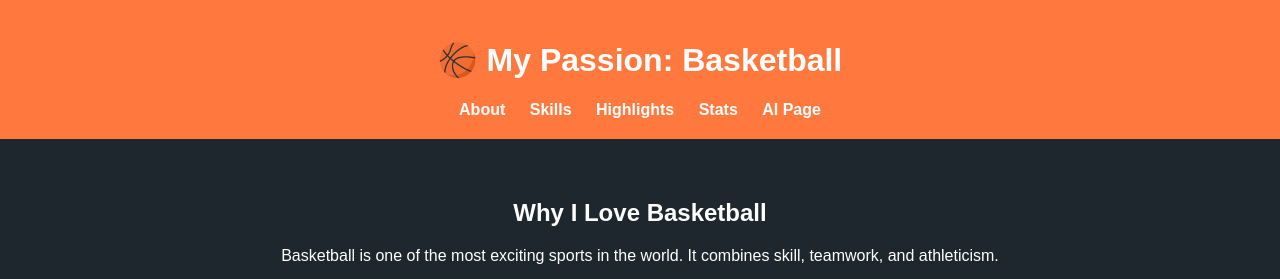
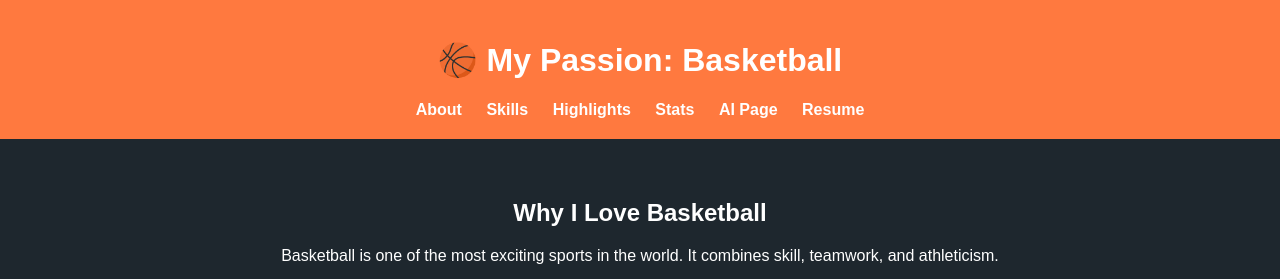
Before and after one commit to bradyfrancis236-bot/IS201, a plain HTML site: page fromscratch.html in a window 1280 px wide. Shown: the top 279 px of the page. Drawn offline with Linux system fonts and the light colour scheme.

Commit message:
Add files via upload

```diff
--- a/fromscratch.html
+++ b/fromscratch.html
@@ -20,6 +20,7 @@
         <a href="#video">Highlights</a>
         <a href="#data">Stats</a>
         <a href="AI.html">AI Page</a>
+        <a href="index.html">Resume</a>
     </nav>
 </div>
 
```
